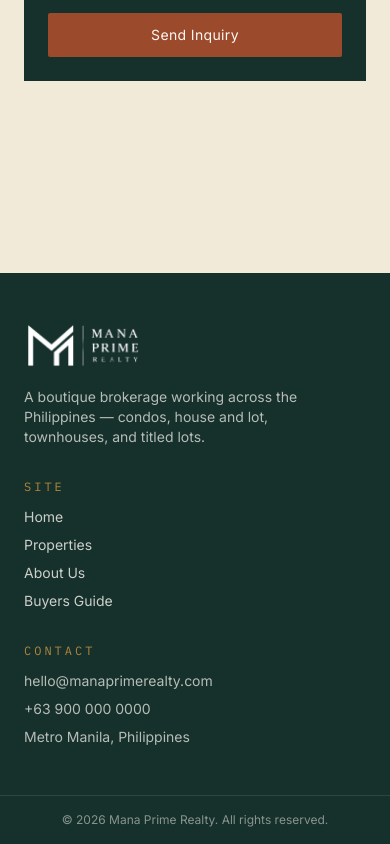
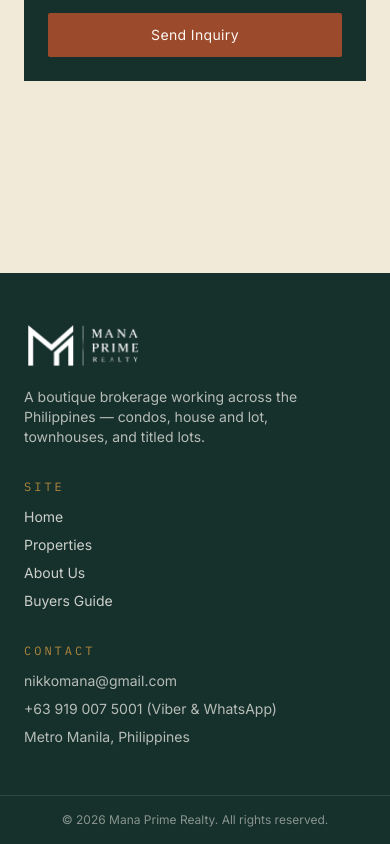
Before and after one commit to nikko-spec/Mana-Prime-Realty, a Next.js app: page / in a window 390 px wide. Shown: the part 2434-3278 px from the top of the page. Built offline with nearby package versions, Linux system fonts and the light colour scheme.

Commit message:
update contact
Updated phone and email

```diff
--- a/src/components/Footer.jsx
+++ b/src/components/Footer.jsx
@@ -34,8 +34,8 @@ export default function Footer() {
         <div>
           <p className="eyebrow mb-3">Contact</p>
           <ul className="space-y-2 text-sm text-cream/70">
-            <li>hello@manaprimerealty.com</li>
-            <li>+63 900 000 0000</li>
+            <li>nikkomana@gmail.com</li>
+            <li>+63 919 007 5001 (Viber &amp; WhatsApp)</li>
             <li>Metro Manila, Philippines</li>
           </ul>
         </div>
```
